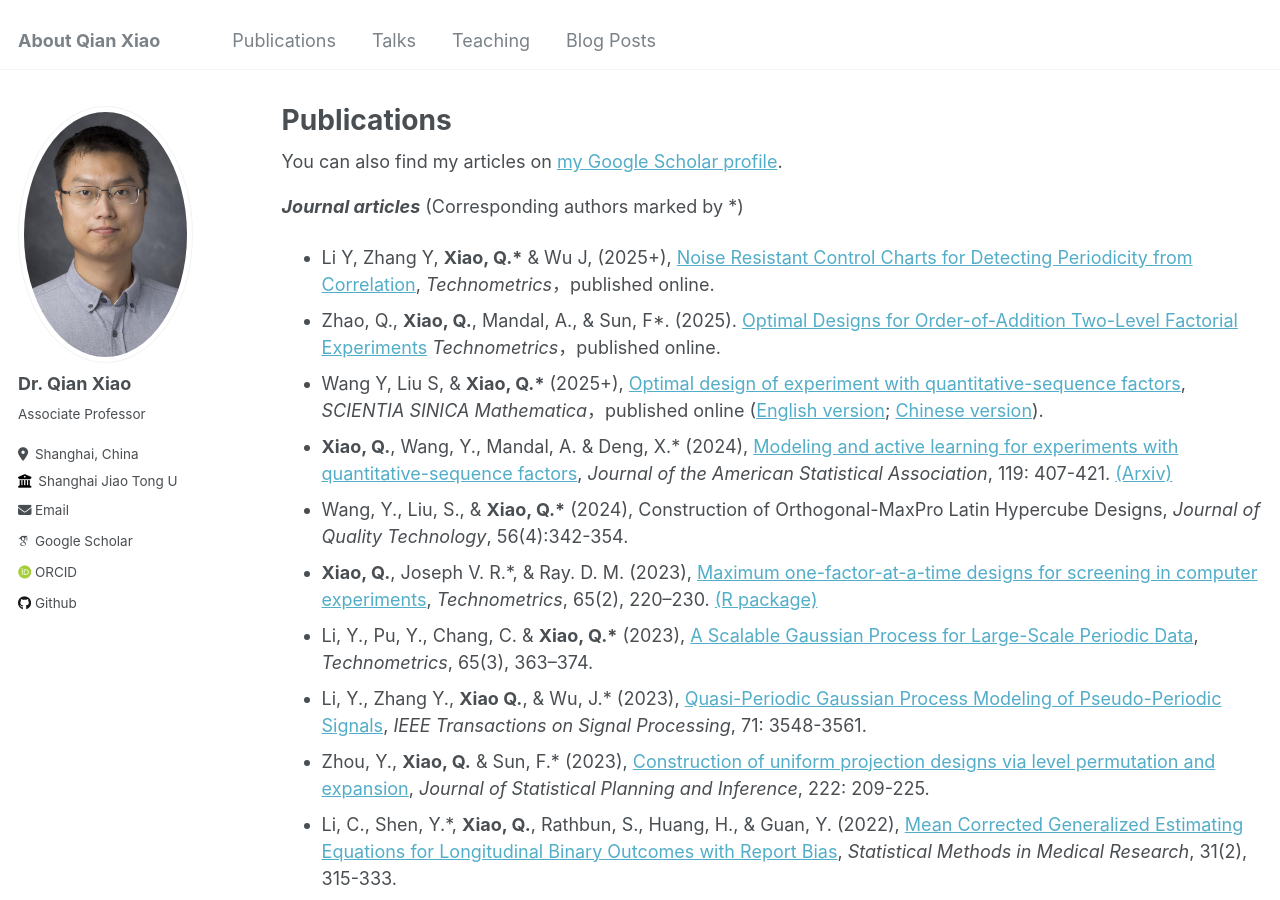
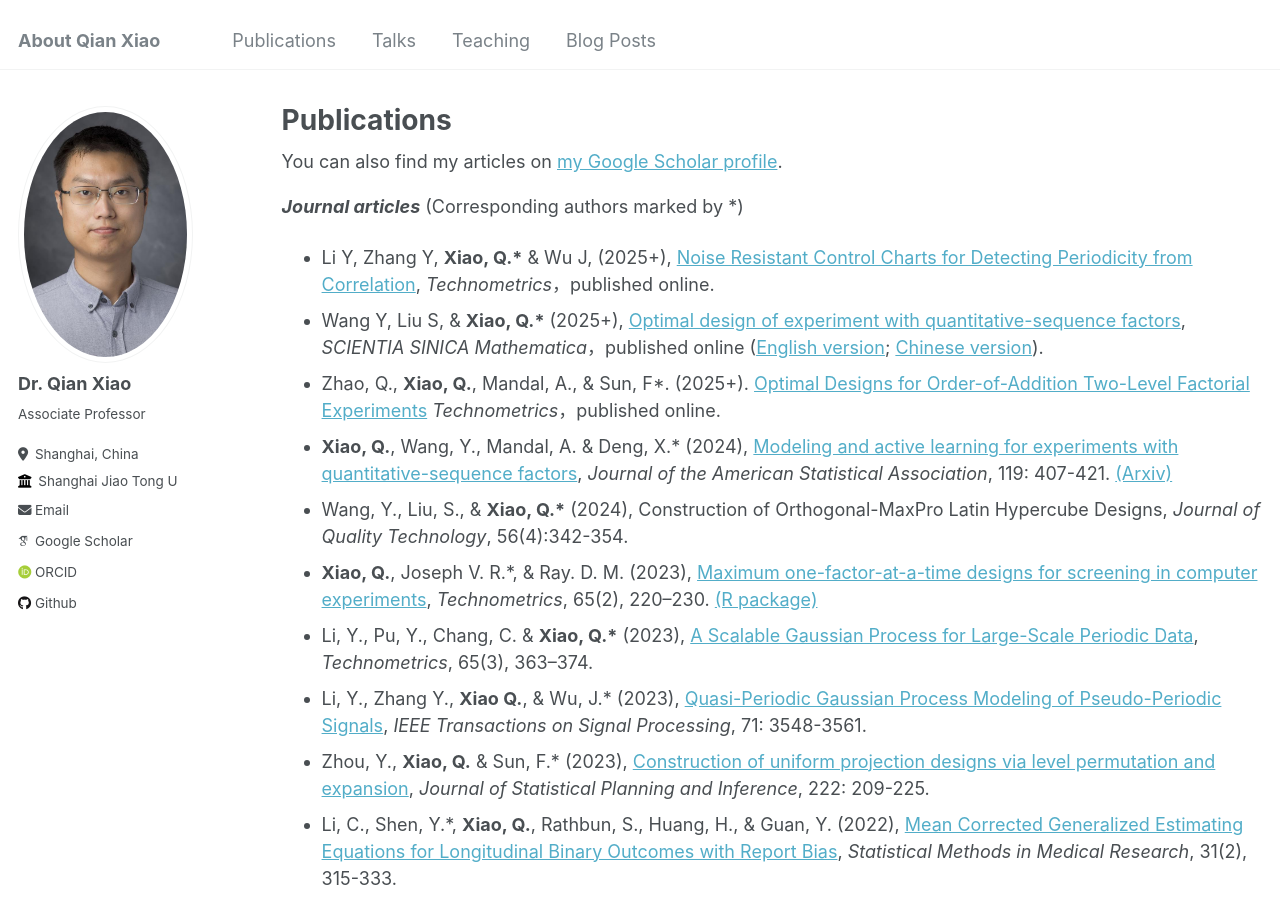
Before and after one commit to QXlab/QXlab.github.io, a Jekyll site: the page built from _pages/publications.md, in a window 1280 px wide and 900 px high. Built offline with Jekyll 4.4.1, drawn with Linux system fonts in a browser that asks for light colours; some web fonts are replaced.

```diff
--- a/_pages/publications.md
+++ b/_pages/publications.md
@@ -13,8 +13,8 @@ author_profile: true
 (Corresponding authors marked by \*)
 
 * Li Y, Zhang Y,  __Xiao, Q.*__ & Wu J, (2025+), [Noise Resistant Control Charts for Detecting Periodicity from Correlation](https://www.tandfonline.com/doi/full/10.1080/00401706.2025.2460584), _Technometrics_，published online.
-* Zhao, Q., __Xiao, Q.__, Mandal, A., & Sun, F*. (2025). [Optimal Designs for Order-of-Addition Two-Level Factorial Experiments](https://www.tandfonline.com/doi/full/10.1080/00401706.2025.2520849?src=exp-la) _Technometrics_，published online.
 * Wang Y, Liu S, & __Xiao, Q.*__ (2025+), [Optimal design of experiment with quantitative-sequence factors](https://arxiv.org/abs/2502.03241), _SCIENTIA SINICA Mathematica_，published online ([English version](https://arxiv.org/abs/2502.03241); [Chinese version](https://www.sciengine.com/SSM/doi/10.1360/SCM-2024-0039)).
+* Zhao, Q., __Xiao, Q.__, Mandal, A., & Sun, F*. (2025+). [Optimal Designs for Order-of-Addition Two-Level Factorial Experiments](https://www.tandfonline.com/doi/full/10.1080/00401706.2025.2520849?src=exp-la) _Technometrics_，published online.
 * __Xiao, Q.__, Wang, Y., Mandal, A. & Deng, X.\* (2024), [Modeling and active learning for experiments with quantitative-sequence factors](https://www.tandfonline.com/doi/full/10.1080/01621459.2022.2123335), _Journal of the American Statistical Association_, 119: 407-421. [(Arxiv)](https://arxiv.org/abs/2209.02644)
 * Wang, Y., Liu, S., & __Xiao, Q.\*__ (2024), Construction of Orthogonal-MaxPro Latin Hypercube Designs, _Journal of Quality Technology_,  56(4):342-354.
 * __Xiao, Q.__, Joseph V. R.\*, & Ray. D. M. (2023), [Maximum one-factor-at-a-time designs for screening in computer experiments](https://www.tandfonline.com/doi/full/10.1080/00401706.2022.2141897), _Technometrics_, 65(2), 220–230. [(R package)](https://cran.r-project.org/web/packages/MOFAT/index.html)
```
